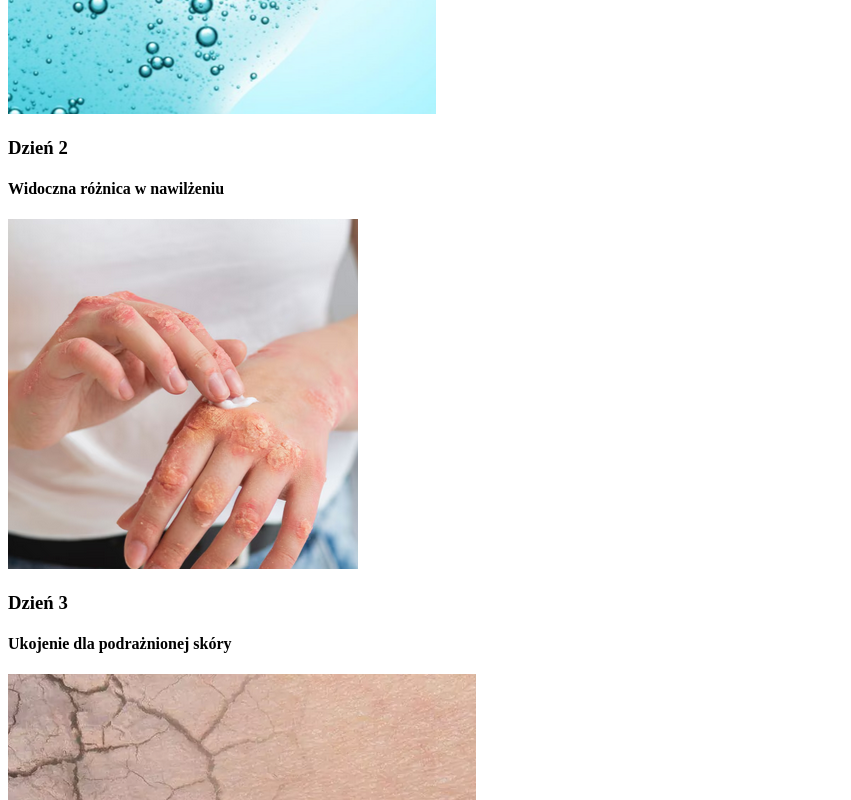
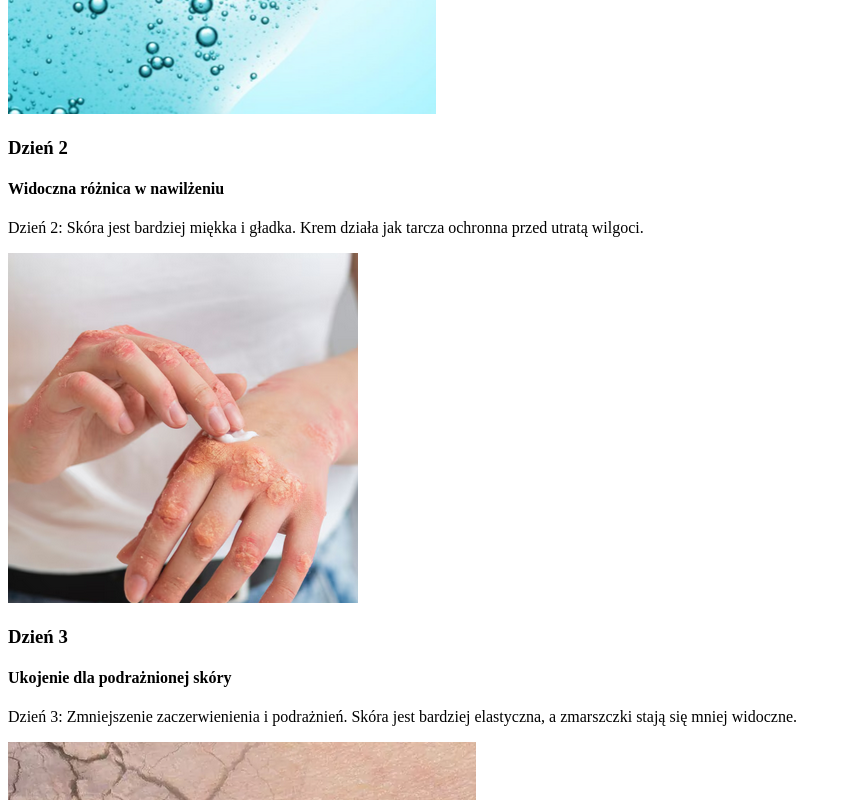
Before and after one commit to sanpost/handycream, a Next.js app: page /LandingPage in a window 1280 px wide. Shown: the part 1380-2180 px from the top of the page, without its empty margins (0-851 px from the left). Built offline with nearby package versions, Linux system fonts and the light colour scheme.

Commit message:
Updated TimeLine

```diff
--- a/src/components/TimeLine.tsx
+++ b/src/components/TimeLine.tsx
@@ -1,7 +1,15 @@
 import React, { useState } from "react";
 
+// Interfejs dla danych timeline
+interface TimelineItem {
+  day: string;
+  title: string;
+  image: string;
+  description: string;
+}
+
 // Dane do timeline
-const timelineData = [
+const timelineData: TimelineItem[] = [
   {
     day: "Dzień 1",
     title: "Pierwsze wrażenie",
@@ -54,7 +62,7 @@ const Timeline: React.FC = () => {
           <div className="timeline-content">
             <h3>{item.day}</h3>
             <h4>{item.title}</h4>
-            {index === selected && <p className="timeline-description">{item.description}</p>}
+            <p className="timeline-description">{item.description}</p>
           </div>
         </div>
       ))}
--- a/src/styles/main.css
+++ b/src/styles/main.css
@@ -116,19 +116,24 @@ code {
   display: grid;
   grid-template-columns: repeat(11, 1fr);
   grid-column: 2/-2;
-  grid-row: 15/span 1;
+  grid-row: 14/span 2;
   gap: 20px;
   position: relative;
   margin-bottom: 2rem;
+  min-height: 500px;
+  height: 600px;
 }
 
 .timeline-item {
   cursor: pointer;
   text-align: center;
-  grid-column: 1/span 2;
+  grid-column: span 2;
   display: grid;
   align-items: center;
   grid-template-rows: 1fr 0.7fr;
+  transition: all 0.5s ease;
+  overflow: hidden;
+  position: relative;
 }
 .timeline-item img {
   width: 100%;
@@ -136,20 +141,24 @@ code {
   align-self: flex-end;
   grid-row: span 1;
   filter: brightness(0.7);
+  transition: filter 0.4s ease, transform 0.5s ease;
 }
 .timeline-item img:hover {
-  filter: brightness(1);
+  filter: brightness(0.9);
 }
 .timeline-item .timeline-content {
   align-self: start;
   grid-row: span 1;
   display: flex;
   flex-direction: column;
+  transition: all 0.4s ease;
+  position: relative;
 }
 .timeline-item .timeline-content h3,
 .timeline-item .timeline-content h4,
 .timeline-item .timeline-content p {
   margin: 0.5rem;
+  transition: opacity 0.3s ease, transform 0.4s ease;
 }
 .timeline-item .timeline-content h3 {
   font-size: 2rem;
@@ -160,20 +169,37 @@ code {
   font-size: 1rem;
   color: #666;
 }
+.timeline-item .timeline-content .timeline-description {
+  position: absolute;
+  top: 100%;
+  left: 0;
+  right: 0;
+  max-height: 0;
+  opacity: 0;
+  overflow: hidden;
+  transition: max-height 0.5s ease, opacity 0.4s ease, transform 0.4s ease;
+}
 .timeline-item.large {
   grid-column: span 3;
+  z-index: 2;
 }
 .timeline-item.large img {
   filter: brightness(1);
+  transform: scale(1);
+  border-radius: 1rem;
 }
-.timeline-item.large .timeline-description {
-  display: block;
+.timeline-item.large .timeline-content .timeline-description {
+  max-height: 200px;
+  opacity: 1;
+  transform: translateY(0);
 }
 .timeline-item.small {
   grid-column: span 2;
+  z-index: 1;
+  border-radius: 1rem;
 }
-.timeline-item.small .timeline-description {
-  display: none;
+.timeline-item.small:hover {
+  transform: translateY(-5px);
 }
 
 .handycream-bg {
@@ -230,7 +256,7 @@ code {
 .handycream-bg .handycream-table .table-header {
   font-weight: bold;
   text-align: left;
-  color: #727272;
+  color: #000000;
 }
 .handycream-bg .handycream-table .explanation {
   color: #555;
@@ -240,7 +266,7 @@ code {
   text-align: center;
 }
 .handycream-bg .handycream-table .competitor {
-  color: #838383;
+  color: #5a5a5a;
   text-align: center;
 }
 .handycream-bg .handycream-table .icon {
--- a/src/styles/main.scss
+++ b/src/styles/main.scss
@@ -127,19 +127,24 @@ code {
   display: grid;
   grid-template-columns: repeat(11, 1fr);
   grid-column: 2 / -2;
-  grid-row: 15 / span 1;
+  grid-row: 14 / span 2;
   gap: 20px;
   position: relative;
   margin-bottom: 2rem;
+  min-height: 500px;
+  height: 600px;
 }
 
 .timeline-item {
   cursor: pointer;
   text-align: center;
-  grid-column: 1 / span 2;
+  grid-column: span 2;
   display: grid;
   align-items: center;
   grid-template-rows: 1fr 0.7fr;
+  transition: all 0.5s ease;
+  overflow: hidden;
+  position: relative;
 
   img {
     width: 100%;
@@ -147,9 +152,10 @@ code {
     align-self: flex-end;
     grid-row: span 1;
     filter: brightness(0.7);
+    transition: filter 0.4s ease, transform 0.5s ease;
 
     &:hover {
-      filter: brightness(1);
+      filter: brightness(0.9);
     }
   }
 
@@ -158,11 +164,14 @@ code {
     grid-row: span 1;
     display: flex;
     flex-direction: column;
+    transition: all 0.4s ease;
+    position: relative;
 
     h3,
     h4,
     p {
       margin: 0.5rem;
+      transition: opacity 0.3s ease, transform 0.4s ease;
     }
 
     h3 {
@@ -175,24 +184,45 @@ code {
       font-size: 1rem;
       color: #666;
     }
+
+    .timeline-description {
+      position: absolute;
+      top: 100%;
+      left: 0;
+      right: 0;
+      max-height: 0;
+      opacity: 0;
+      overflow: hidden;
+      transition: max-height 0.5s ease, opacity 0.4s ease, transform 0.4s ease;
+    }
   }
 
   &.large {
     grid-column: span 3;
+    z-index: 2;
+
     img {
       filter: brightness(1);
+      transform: scale(1.00);
+      border-radius: 1rem;
     }
 
-    .timeline-description {
-      display: block;
+    .timeline-content {
+      .timeline-description {
+        max-height: 200px; // Dostosuj do rzeczywistej maksymalnej wysokości opisu
+        opacity: 1;
+        transform: translateY(0);
+      }
     }
   }
 
   &.small {
     grid-column: span 2;
+    z-index: 1;
+    border-radius: 1rem;
 
-    .timeline-description {
-      display: none;
+    &:hover {
+      transform: translateY(-5px);
     }
   }
 }
@@ -254,7 +284,7 @@ code {
     .table-header {
       font-weight: bold;
       text-align: left;
-      color: #727272;
+      color: #000000;
     }
 
     .explanation {
@@ -267,7 +297,7 @@ code {
     }
 
     .competitor {
-      color: #838383;
+      color: #5a5a5a;
       text-align: center;
     }
 
```
Also changed, not shown: 1 other file (tests, documents, lock files or other folders).
